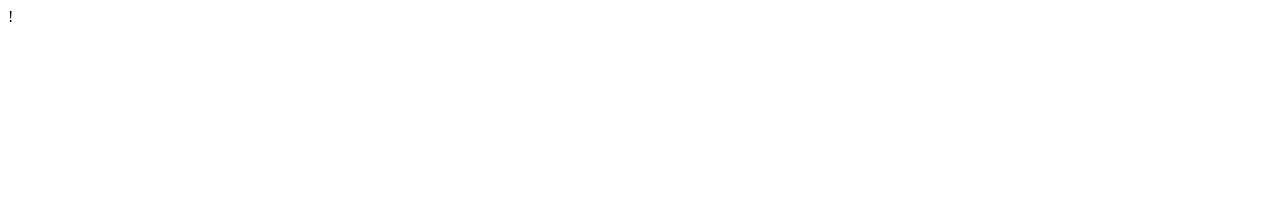
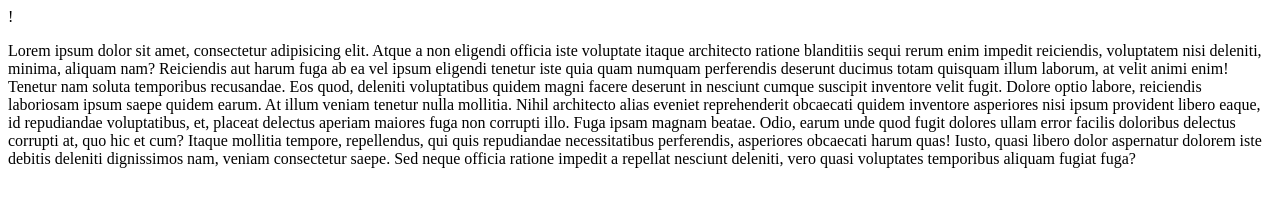
Before and after one commit to FelipeNeb/Workshop-gitflow, a plain HTML site: page index.html in a window 1280 px wide. Drawn offline with Linux system fonts and the light colour scheme.

Commit message:
Update index.html

```diff
--- a/index.html
+++ b/index.html
@@ -6,6 +6,13 @@
     <title>Document</title>
 </head>
 <body>
-
+    <p>
+        Lorem ipsum dolor sit amet, consectetur adipisicing elit. Atque a non eligendi officia iste voluptate itaque architecto ratione blanditiis sequi rerum enim impedit reiciendis, voluptatem nisi deleniti, minima, aliquam nam?
+        Reiciendis aut harum fuga ab ea vel ipsum eligendi tenetur iste quia quam numquam perferendis deserunt ducimus totam quisquam illum laborum, at velit animi enim! Tenetur nam soluta temporibus recusandae.
+        Eos quod, deleniti voluptatibus quidem magni facere deserunt in nesciunt cumque suscipit inventore velit fugit. Dolore optio labore, reiciendis laboriosam ipsum saepe quidem earum. At illum veniam tenetur nulla mollitia.
+        Nihil architecto alias eveniet reprehenderit obcaecati quidem inventore asperiores nisi ipsum provident libero eaque, id repudiandae voluptatibus, et, placeat delectus aperiam maiores fuga non corrupti illo. Fuga ipsam magnam beatae.
+        Odio, earum unde quod fugit dolores ullam error facilis doloribus delectus corrupti at, quo hic et cum? Itaque mollitia tempore, repellendus, qui quis repudiandae necessitatibus perferendis, asperiores obcaecati harum quas!
+        Iusto, quasi libero dolor aspernatur dolorem iste debitis deleniti dignissimos nam, veniam consectetur saepe. Sed neque officia ratione impedit a repellat nesciunt deleniti, vero quasi voluptates temporibus aliquam fugiat fuga?
+    </p>
 </body>
 </html>
```
